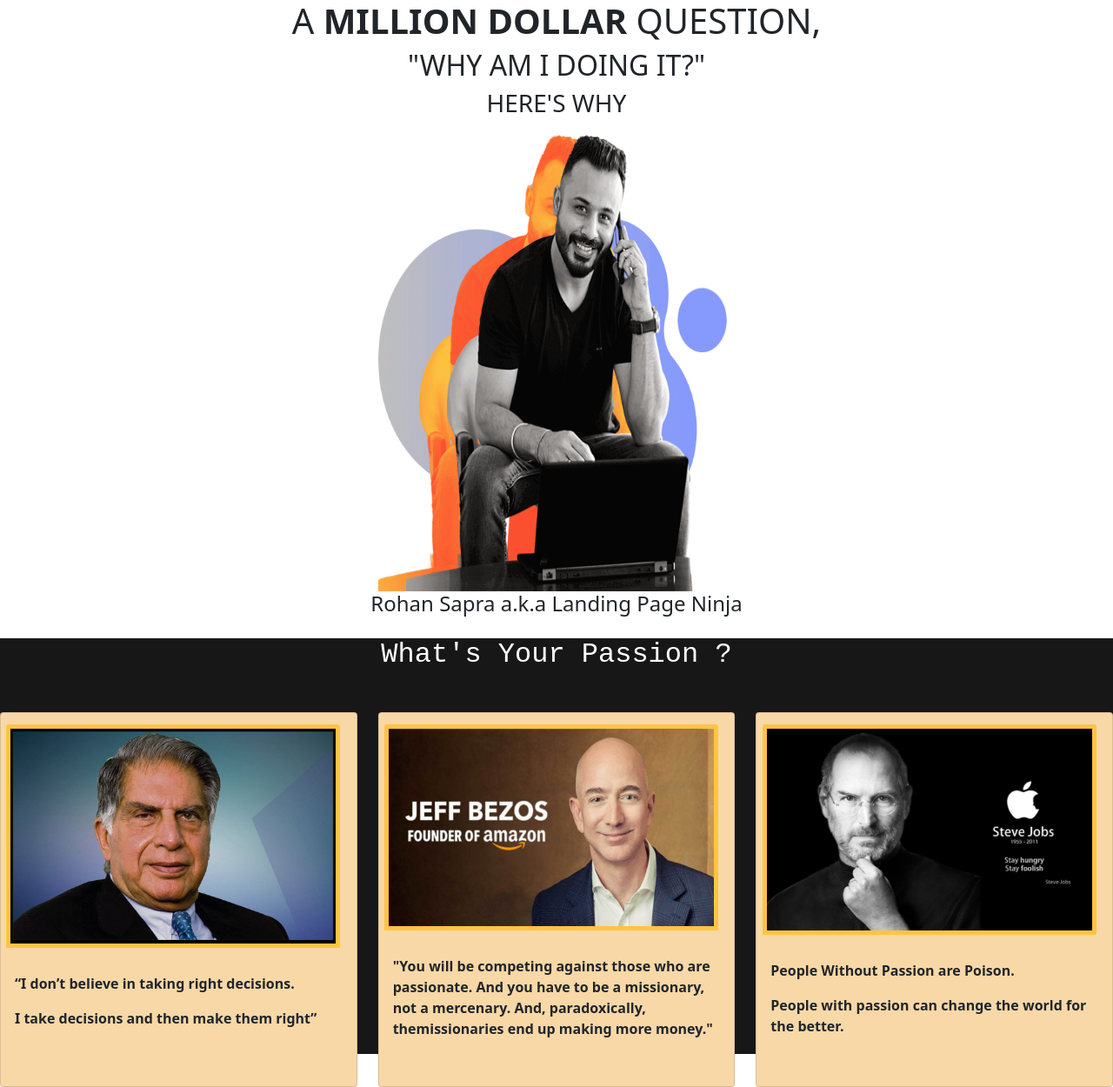
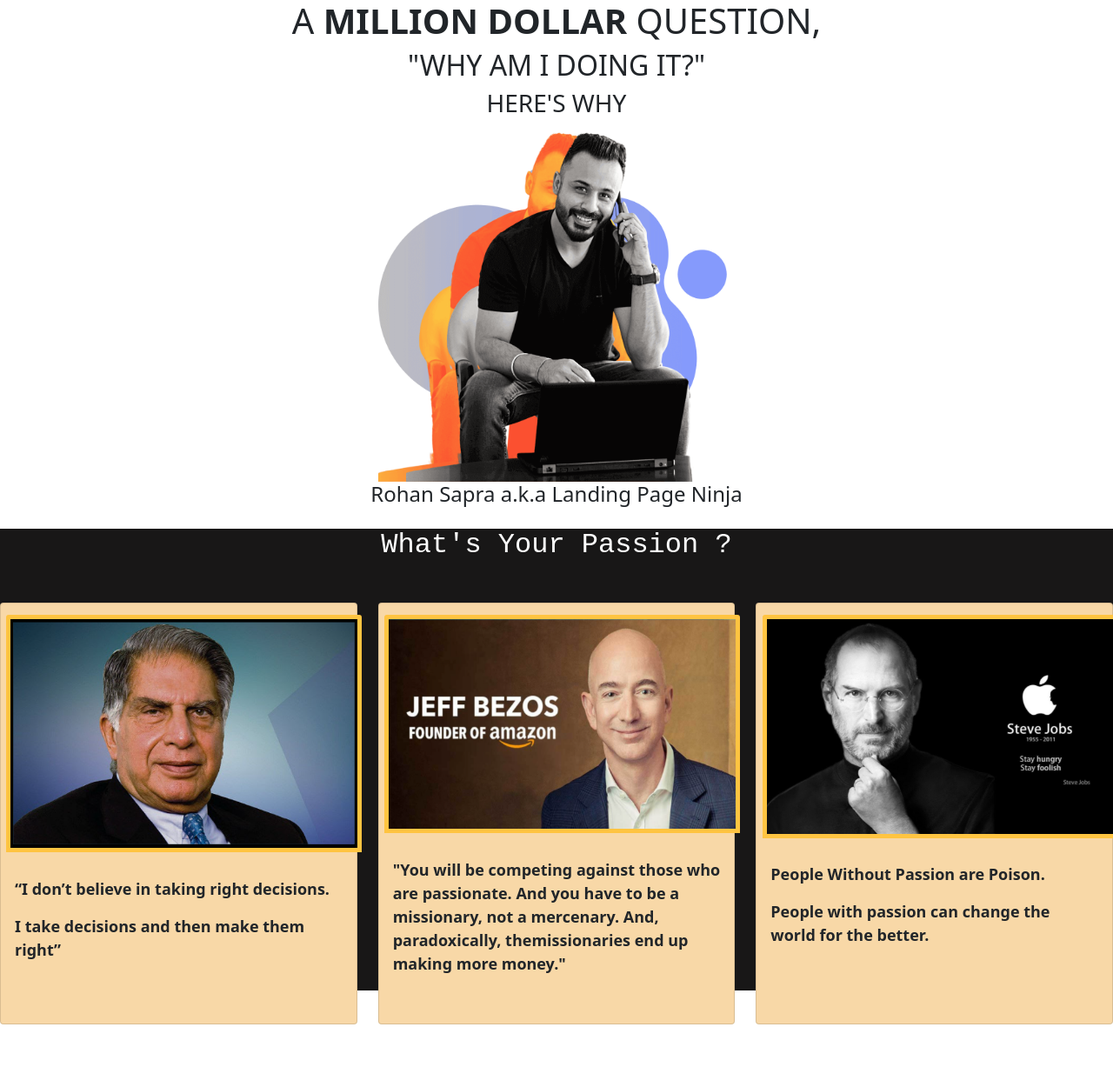
Before and after one commit to patilgauri/Trainer-Landing-Page-Website, a plain HTML site: page index.html in a window 1280 px wide. Shown: the whole page at 87% size. After the commit the page ends 1178 px from the top, so only its background shows below. Drawn offline with nearby package versions, Linux system fonts and the light colour scheme.

Commit message:
Did some changes

```diff
--- a/index.css
+++ b/index.css
@@ -4,7 +4,6 @@
 }
 .ownerimg{
     width: 32vw;
-    height: 67vh;
 }
 .head{
     text-align: center;
@@ -14,13 +13,13 @@
 }
 .quotes{
     background-color: rgb(24, 23, 23);
+    font-size: large;
 }
 .para{
     margin-top: 1vw;
     font-weight: bold;
 }
 .images{
-    width: 30vw;
     margin-top: 1vw;
     margin-left: 0.5vw;
     border: 5px solid rgb(255, 196, 65);
```
